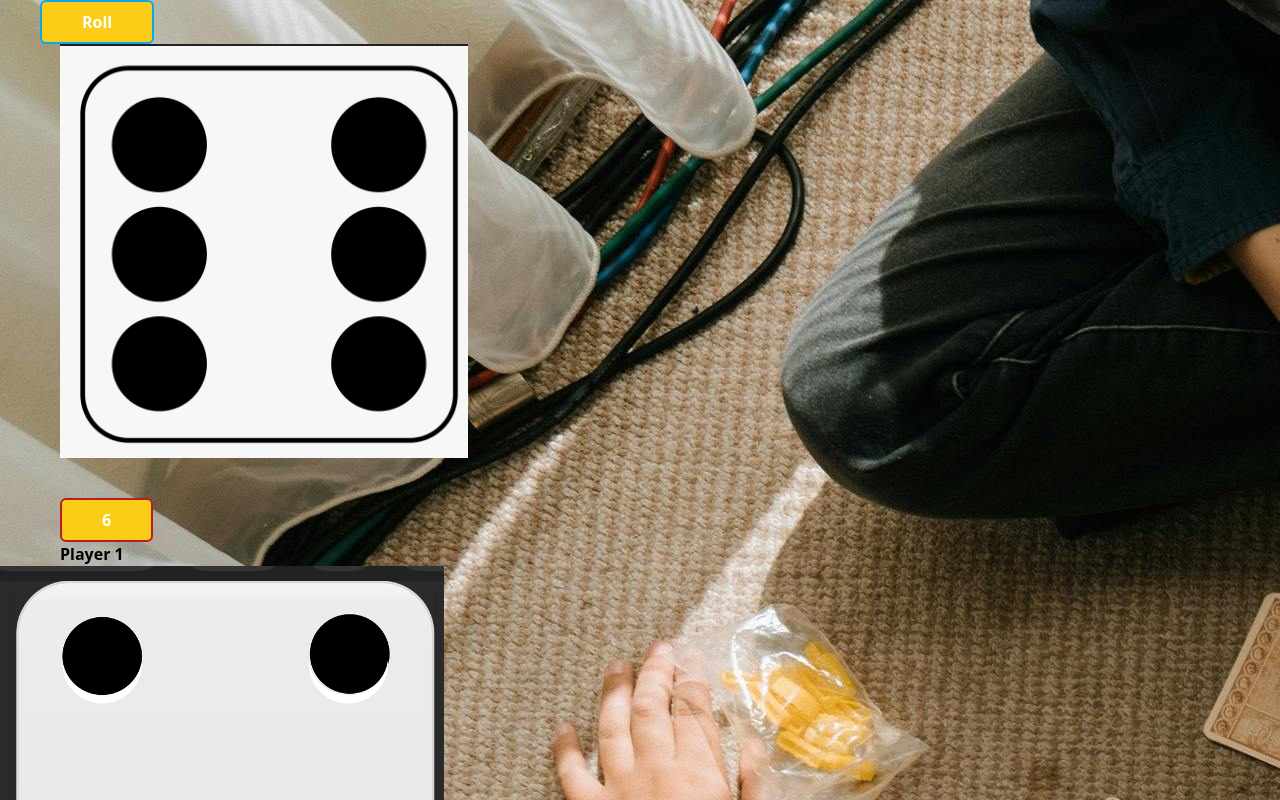
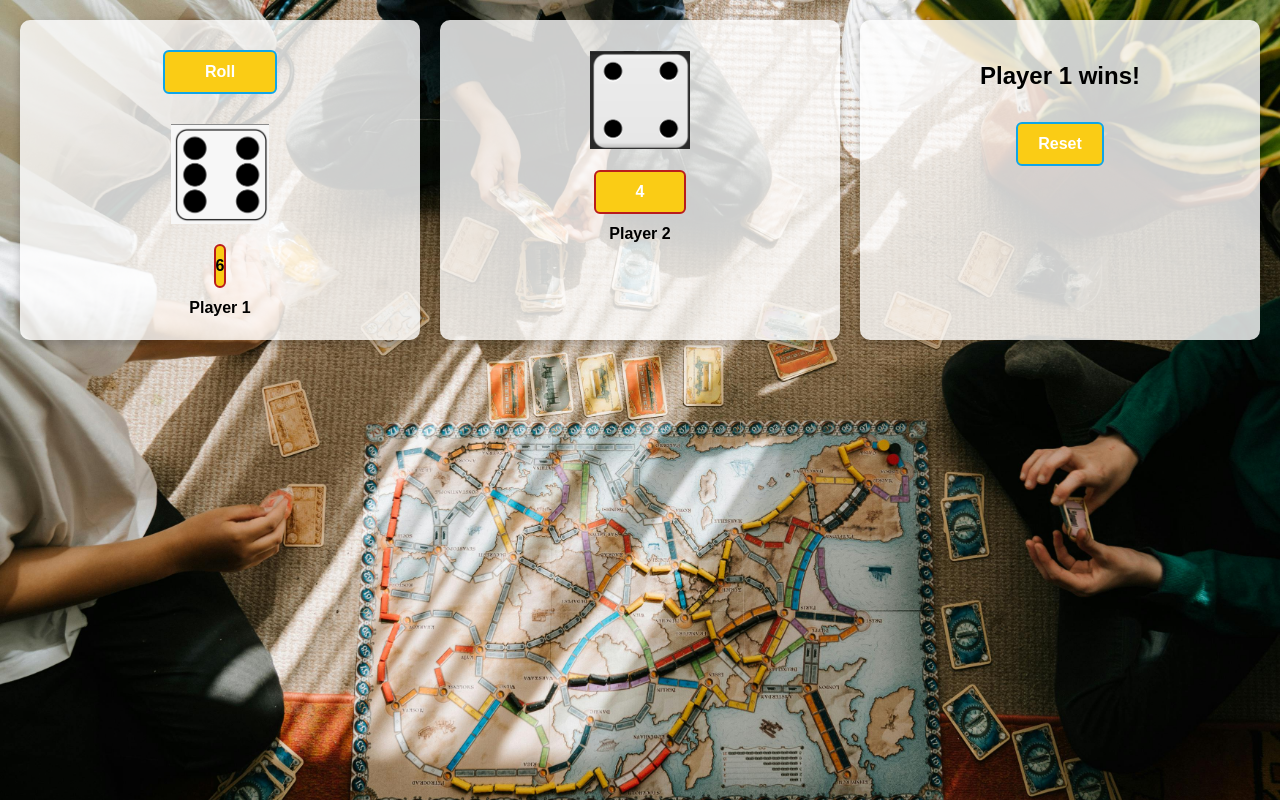
Before and after one commit to code-with-diwakar/dice, a website: page src/index.html in a window 1280 px wide. Both pictures are taken after a click on the button "Roll". Shown: the top 800 px of the page. Drawn offline with Linux system fonts and the light colour scheme.

Commit message:
UPDATED CODE

```diff
--- a/src/dice.js
+++ b/src/dice.js
@@ -1,26 +1,36 @@
 const image = document.getElementById("image");
 const roll = document.getElementById("roll");
 const number = document.getElementById("number");
-const image1=document.getElementById("image1");
-const roll1=document.getElementById("roll1");
-const number1=document.getElementById("number1")
-const disp=document.getElementById("disp")
+const image1 = document.getElementById("image1");
+const number1 = document.getElementById("number1");
+const disp = document.getElementById("disp");
+const reset = document.getElementById("reset");
 
-let randomNumber = Math.floor(Math.random()*6)+1;
-let randomNumber2=Math.floor(Math.random()*6)+1;
-roll.addEventListener("click",()=>{
-    number.innerHTML= randomNumber;
-    image.setAttribute("src",`./image/${randomNumber}.jpeg`);
-    number1.innerHTML=randomNumber2;
-    image1.setAttribute("src",`./image/${randomNumber2}.jpeg`)
+roll.addEventListener("click", () => {
+    let randomNumber = Math.floor(Math.random() * 6) + 1;
+    let randomNumber2 = Math.floor(Math.random() * 6) + 1;
 
-})
-if(randomNumber2 > randomNumber){
- roll1.innerHTML="Player 2 win"
-}
+    number.innerHTML = randomNumber;
+    image.setAttribute("src", `./image/${randomNumber}.jpeg`);
 
-else if(randomNumber2 < randomNumber){
-  roll1.innerHTML="player 1 win"
-}else{
-  roll1.innerHTML="match draw"
-}
+    number1.innerHTML = randomNumber2;
+    image1.setAttribute("src", `./image/${randomNumber2}.jpeg`);
+
+    if (randomNumber2 > randomNumber) {
+        disp.innerHTML = "Player 2 wins!";
+    } else if (randomNumber2 < randomNumber) {
+        disp.innerHTML = "Player 1 wins!";
+    } else {
+        disp.innerHTML = "It's a draw!";
+    }
+});
+
+reset.addEventListener("click", () => {
+    number.innerHTML = "DISPLAYED NUMBER";
+    image.setAttribute("src", "");
+
+    number1.innerHTML = "DISPLAYED NUMBER";
+    image1.setAttribute("src", "");
+
+    disp.innerHTML = "";
+});
--- a/src/index.html
+++ b/src/index.html
@@ -4,34 +4,60 @@
   <meta charset="UTF-8">
   <meta name="viewport" content="width=device-width, initial-scale=1.0">
   <link href="./output.css" rel="stylesheet">
+  <style>
+    body {
+      background-image: url('./image/background.jpg');
+      background-size: cover;
+      font-family: 'Arial', sans-serif;
+    }
+    .container {
+      display: grid;
+      grid-template-columns: repeat(3, 1fr);
+      gap: 20px;
+      padding: 20px;
+    }
+    .player, .result {
+      background: rgba(255, 255, 255, 0.8);
+      padding: 20px;
+      border-radius: 10px;
+      text-align: center;
+      box-shadow: 0 4px 8px rgba(0, 0, 0, 0.2);
+    }
+    .dice-image {
+      width: 100px;
+      height: 100px;
+      object-fit: contain;
+      margin: 10px auto;
+    }
+    button {
+      margin: 10px 0;
+    }
+  </style>
 </head>
-<body  background="./image/background.jpg" class="grid grid-cols-7">
-  <!-- Button -->
-  <div class="mx-10">
-  <button id="roll" class="text-white px-10 font-semibold py-2 rounded-md  bg-yellow-400  flex justify-center border-solid border-2 border-sky-500" >Roll</button>
- <div class="px-5 py-5">
-  <!-- Image -->
-  <img id="image" src="" alt="">
-  <!-- Displayed Number -->
-  <button id="number" class="text-white px-10 font-semibold py-2 rounded-md  bg-yellow-400 mt-10 flex justify-center border-solid border-2 border-red-700" >DISPLYED NUMBER</button>
-  <h1 class="font-bold">Player 1 </h1>
-</div>
-</div>
-<div class="font-bold text-fuchsia-500" >
+<body>
+  <div class="container">
+    <!-- Player 1 Section -->
+    <div class="player">
+      <button id="roll" class="text-white px-10 font-semibold py-2 rounded-md bg-yellow-400 border-solid border-2 border-sky-500 mb-5">Roll</button>
+      <img id="image" src="" alt="Player 1 Dice" class="dice-image">
+      <button id="number" class="font-semibold py-2 rounded-md bg-yellow-400 border-solid border-2 border-red-700 mb-2">DISPLAYED NUMBER</button>
+      <h1 class="font-bold">Player 1</h1>
+    </div>
 
+    <!-- Player 2 Section -->
+    <div class="player">
+      <img id="image1" src="" alt="Player 2 Dice" class="dice-image">
+      <button id="number1" class="text-white px-10 font-semibold py-2 rounded-md bg-yellow-400 border-solid border-2 border-red-700 mb-2">DISPLAYED NUMBER</button>
+      <h1 class="font-bold">Player 2</h1>
+    </div>
 
+    <!-- Result Section -->
+    <div class="result">
+      <h1 id="disp" class="text-2xl font-bold my-5"></h1>
+      <button id="reset" class="text-white px-5 font-semibold py-2 rounded-md bg-yellow-400 border-solid border-2 border-sky-500">Reset</button>
+    </div>
+  </div>
 
- <div>
-  <!-- Image -->
-  <img id="image1" src="" alt="">
-  <!-- Displayed Number -->
-  <button id="number1" class="text-white px-10 font-semibold py-2 rounded-md  bg-yellow-400 mt-10  justify-center border-solid border-2 border-red-700   grid grid-flow-row" >DISPLYED NUMBER</button>
-  <h1 class="font-bold">Player 2 </h1>
-</div>
-</div>
-<h1 id="disp" class=""></h1>
-
-<button id="roll1" class="text-white px-5 font-semibold py-2 rounded-md  bg-yellow-400   mt-10 mx-5 justify-center border-solid border-2 border-sky-500 mb-72" >who wins</button>
-<script src="dice.js"></script>
+  <script src="dice.js"></script>
 </body>
 </html>
```
Also changed, not shown: src/output.css.
